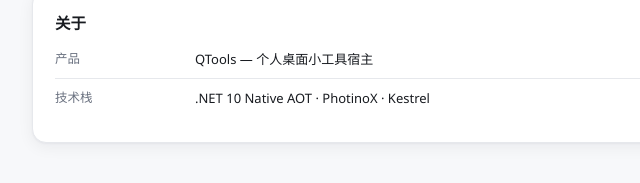
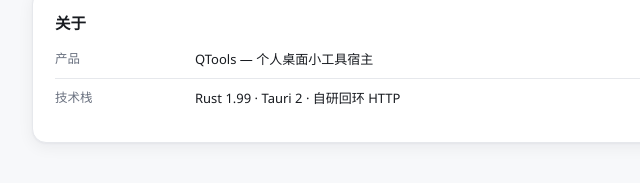
Before and after one commit to yesicoo/QTools, a plain HTML site: page src/QTools.Host/Assets/host-ui/settings.html in a window 1280 px wide. Shown: the part 2324-2507 px from the top of the page, 200-840 px from the left. Drawn offline with Linux system fonts and the light colour scheme; files that its build step writes are made by us from their sources; files whose address does not match are found by name.

Commit message:
修复：Rust 版设置页“关于”技术栈改为 Rust + Tauri

```diff
--- a/src/QTools.Host/Assets/host-ui/settings.html
+++ b/src/QTools.Host/Assets/host-ui/settings.html
@@ -168,7 +168,7 @@
     <h2>关于</h2>
     <dl class="info">
       <div><dt>产品</dt><dd>QTools — 个人桌面小工具宿主</dd></div>
-      <div><dt>技术栈</dt><dd>.NET 10 Native AOT · PhotinoX · Kestrel</dd></div>
+      <div><dt>技术栈</dt><dd>Rust 1.99 · Tauri 2 · 自研回环 HTTP</dd></div>
     </dl>
   </section>
 
```
